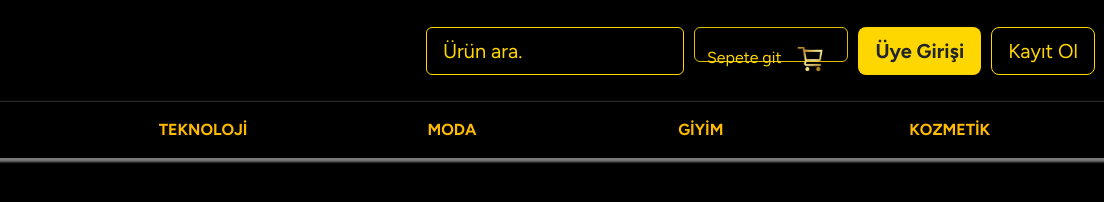
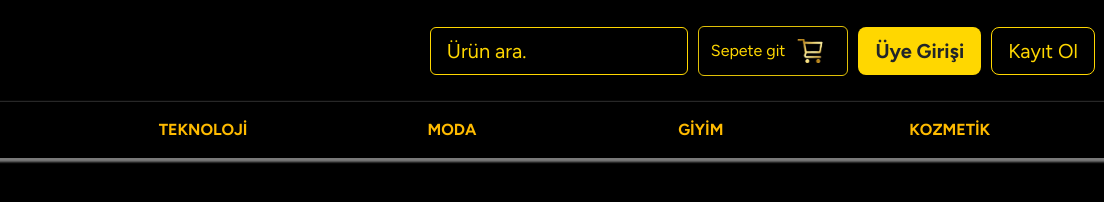
Before and after one commit to pancake-intern/UCUZDANAL, a plain HTML site: page index.html in a window 1280 px wide. Shown: the full height of the page, 176-1280 px from the left. Drawn offline with nearby package versions, Linux system fonts and the light colour scheme; no server answers.

Commit message:
working version

```diff
--- a/index.css
+++ b/index.css
@@ -26,15 +26,19 @@
 .right{
   display: flex;
   gap:10px;
+  justify-content: center;
+  align-items: center;
 }
 .shopping-cardBtn{
-  max-height: 35px;
+  max-height: 50px;
   border: 1px solid rgb(224, 192, 7);
   color:gold;
+  display: flex;
+  justify-content: center;
+  align-items: center;
 }
 .shopping-card{
   width: 50px;
-
 }
 .signinButton{
   background-color: gold;
```
